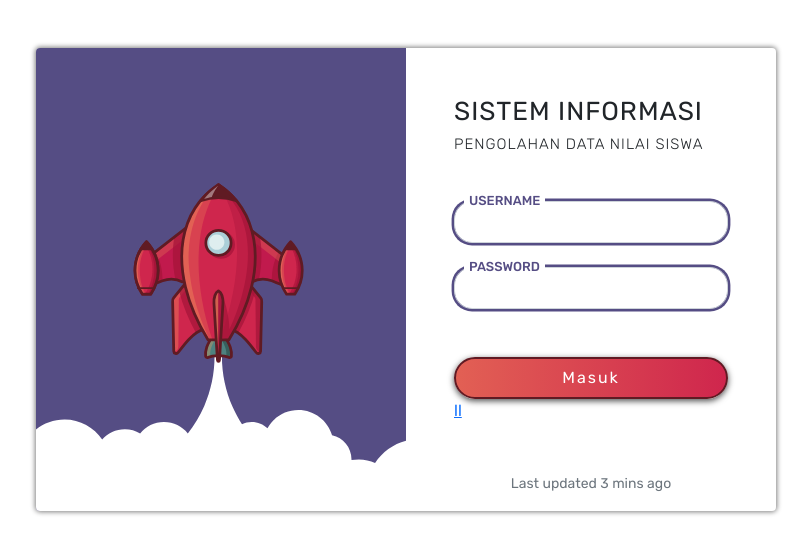
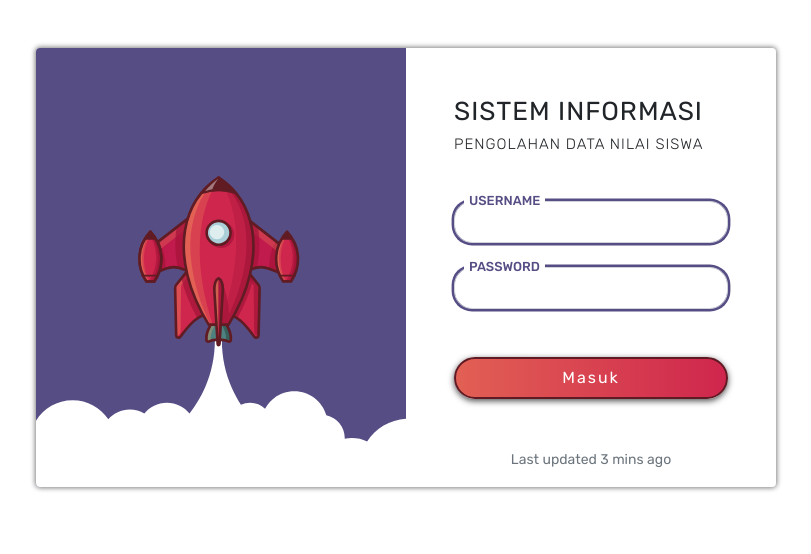
Before and after one commit to nepaolba/new-Login, a plain HTML site: page index.html in a window 1280 px wide. Shown: the whole page, without its empty margins (234-1045 px from the left). Drawn offline with nearby package versions, Linux system fonts and the light colour scheme.

Commit message:
Update index.html

```diff
--- a/index.html
+++ b/index.html
@@ -62,7 +62,6 @@
                       Masuk
                     </button>
                   </div>
-                  <a href="#" class=" text-center">ll</a>
                   </div>
 
                 </form>
```
